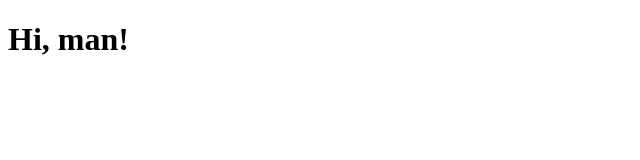
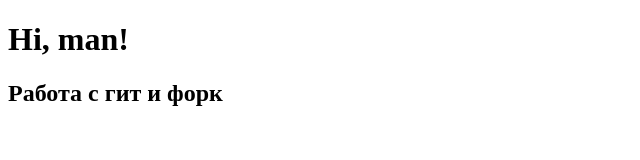
Before and after one commit to RVladislavv/7-javascript-1, a plain HTML site: page index.html in a window 1280 px wide. Shown: the whole page, without its empty margins (0-640 px from the left). Drawn offline with Linux system fonts and the light colour scheme.

Commit message:
Работа с git github

```diff
--- a/index.html
+++ b/index.html
@@ -8,6 +8,7 @@
 </head>
 <body>
     <h1>Hi, man!</h1>
+    <h2>Работа с гит и форк</h2>
     <script src="app.js"></script>
 </body>
 </html>
```
